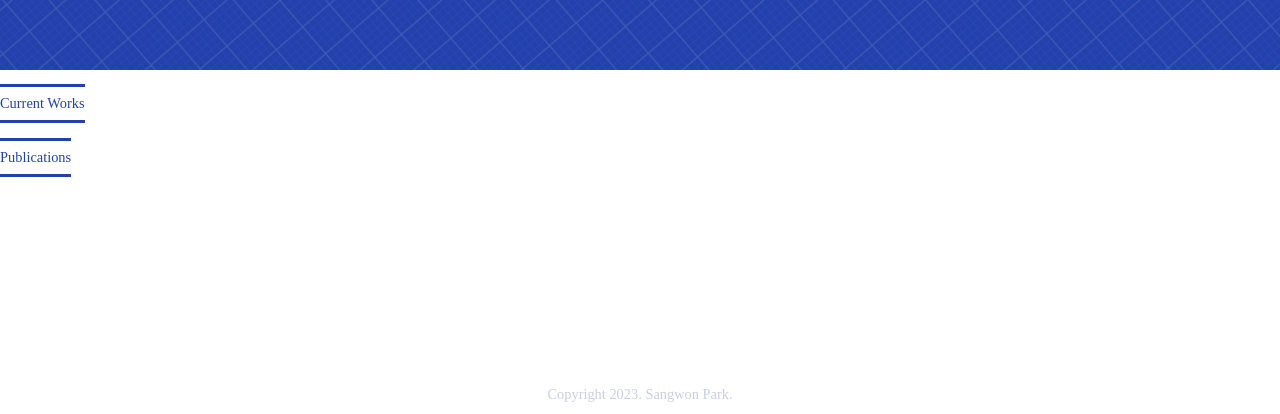
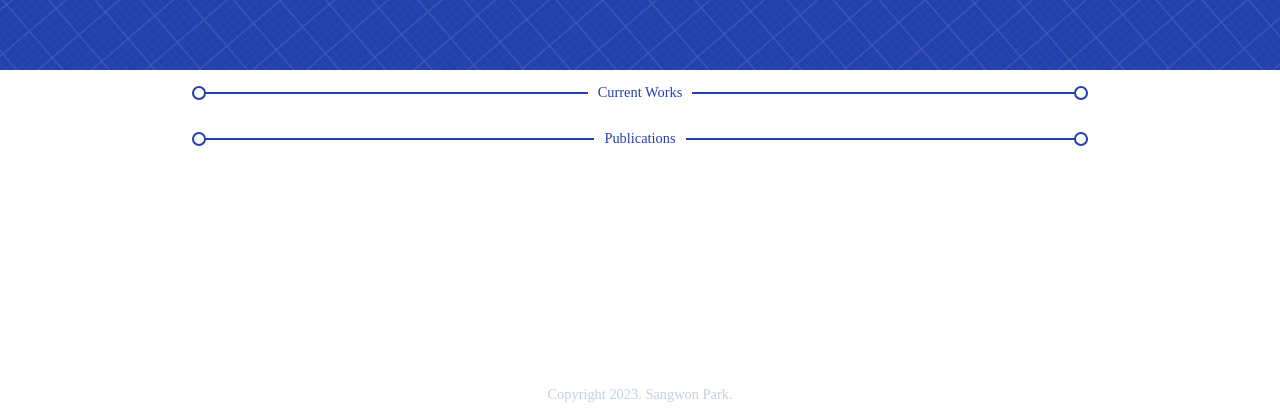
Before and after one commit to sangwonme/sangwonme-blog, a Gatsby site: page / in a window 1280 px wide. Shown: the part 386-800 px from the top of the page. Built offline with nearby package versions, Linux system fonts and the light colour scheme; Gatsby itself is replaced by a stand-in of ours; a web font is replaced by a local one.

Commit message:
:sparkles: Add divider-title

```diff
--- /dev/null
+++ b/src/components/Common/DividerTitle.scss
@@ -0,0 +1,55 @@
+@import '../global.scss';
+
+.divider-wrapper{
+    // size
+    width: $deskW;
+
+    // center
+    margin: 0 auto;
+
+    // position
+    position: relative;
+
+    // flex
+    display: flex;
+    justify-content: space-between;
+    align-items: center;
+
+    // dividerline
+    &::after {
+        content: "";
+        // position
+        position: absolute;
+        left: 0;
+        right: 0;
+        top: 50%;
+        transform: translateY(-50%);
+        // draw line
+        height: 2px;
+        background-color: $mainColor;
+        z-index: -1;
+    }
+
+    .divider-circle{
+        // size
+        width: toRem(10);
+        height: toRem(10);
+
+        // color
+        border-radius: 50%;
+        border: $mainColor 2px solid;
+        background-color: white;
+    }
+
+    .divider-title{
+        // font
+        font-size: $mainFontSize;
+        font-family: 'GmarketSansBold';
+        color: $mainColor;
+
+        // background
+        background-color: white;
+        padding: 0 10px;
+    }
+
+}
--- /dev/null
+++ b/src/components/Common/DividerTitle.tsx
@@ -0,0 +1,19 @@
+import * as React from 'react';
+
+import './DividerTitle.scss';
+
+type Props = {
+    children: React.ReactNode;
+};
+
+const DividerTitle = ({children} : Props) => {
+    return (<>
+        <div className='divider-wrapper'>
+            <div className='divider-circle'></div>
+            <p className='divider-title'>{children}</p>
+            <div className='divider-circle'></div>
+        </div>
+    </>);
+}
+
+export default DividerTitle;
--- a/src/components/global.scss
+++ b/src/components/global.scss
@@ -1,3 +1,5 @@
+@use "sass:math";
+
 
 // color
 $mainColor: #2341AD;
@@ -34,10 +36,10 @@ $headDummyH: 2%;
 $headH: 5%;
 $mainH: 88%;
 $footH: 5%;
-$deskW: 70%;
+$deskW: 70%; // desktop width
 
 @function toRem($value) {
-    $remValue: ($value / 16) + rem;
+    $remValue: calc(math.div($value, 16) * 1rem);
     @return $remValue;
 }
 
--- a/src/pages/index.tsx
+++ b/src/pages/index.tsx
@@ -2,7 +2,7 @@ import * as React from 'react'
 import Header from '../components/Layout/Header'
 import Footer from '../components/Layout/Footer'
 import AboutMe from '../components/HomePageRelated/AboutMe'
-import SectionTitle from '../components/Common/SectionTitle'
+import DividerTitle from '../components/Common/DividerTitle'
 
 const IndexPage = () => {
   return (
@@ -10,8 +10,8 @@ const IndexPage = () => {
       <Header></Header>
       <main>
         <AboutMe></AboutMe>
-        <SectionTitle>Current Works</SectionTitle>
-        <SectionTitle>Publications</SectionTitle>
+        <DividerTitle>Current Works</DividerTitle>
+        <DividerTitle>Publications</DividerTitle>
       </main>
       <Footer></Footer>
     </>
```
